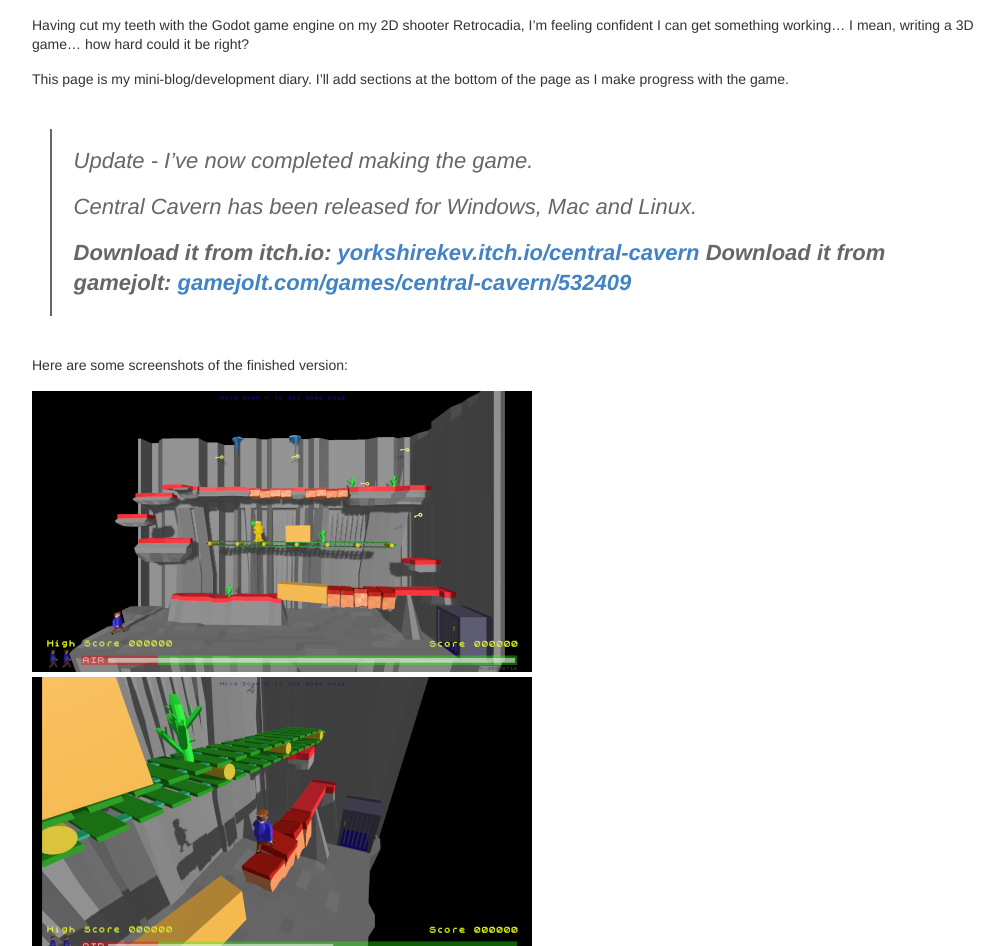
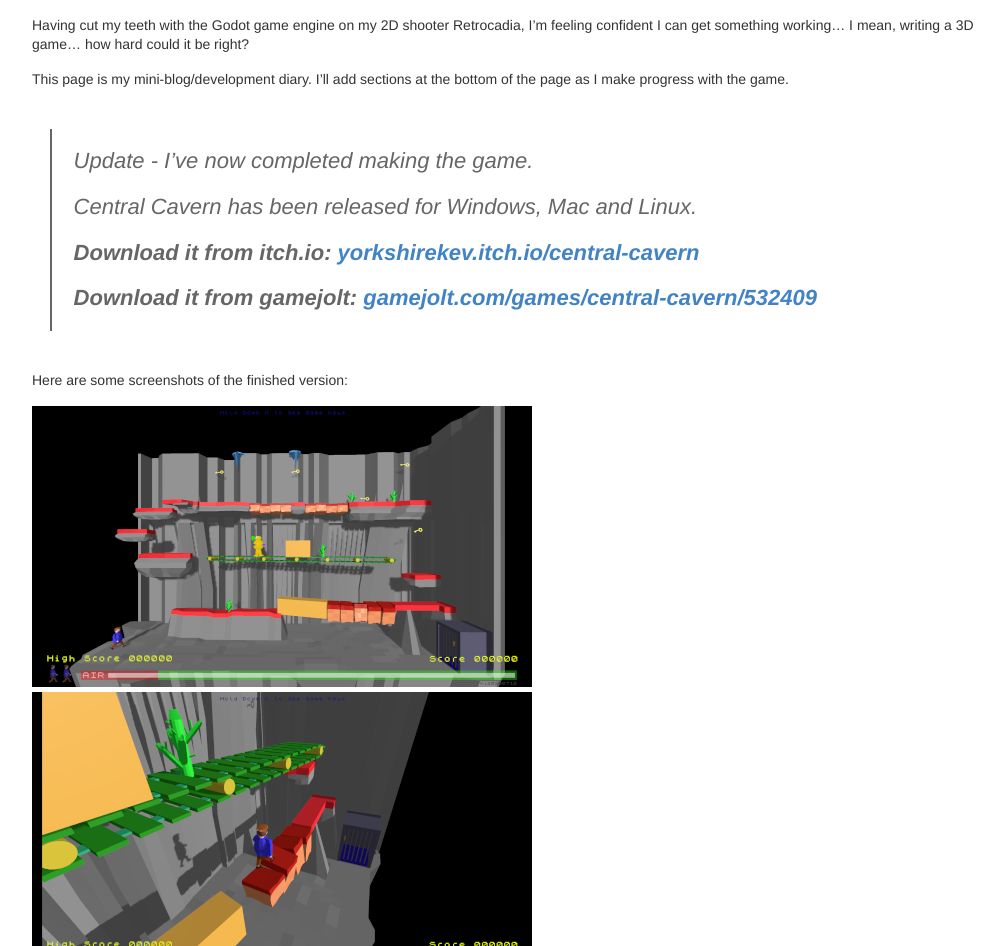
Before and after one commit to YorkshireKev/kevssite.com-jekyll-version, a Jekyll site: the page built from _posts/2020-05-06-central-cavern.md, in a window 1280 px wide. Shown: the part 712-1658 px from the top of the page, without its empty margins (128-1132 px from the left). Built offline with Jekyll 4.4.1, drawn with Linux system fonts in a browser that asks for light colours.

```diff
--- a/_posts/2020-05-06-central-cavern.md
+++ b/_posts/2020-05-06-central-cavern.md
@@ -25,7 +25,8 @@ This page is my mini-blog/development diary. I'll add sections at the bottom of
 > Central Cavern has been released for Windows, Mac and Linux.
 >
 > **Download it from itch.io: [yorkshirekev.itch.io/central-cavern](https://yorkshirekev.itch.io/central-cavern)**
-**Download it from gamejolt: [gamejolt.com/games/central-cavern/532409](https://gamejolt.com/games/central-cavern/532409)**
+>
+>**Download it from gamejolt: [gamejolt.com/games/central-cavern/532409](https://gamejolt.com/games/central-cavern/532409)**
 >
 
 Here are some screenshots of the finished version:
```
